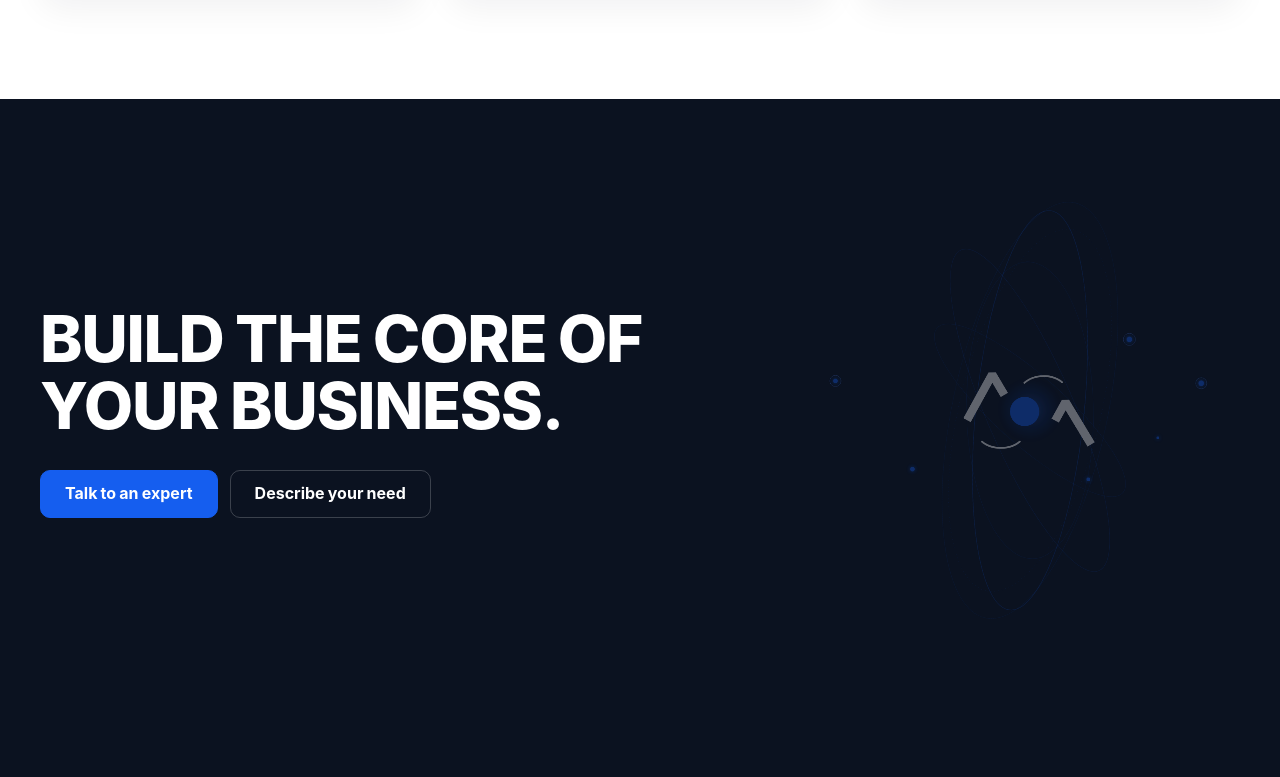
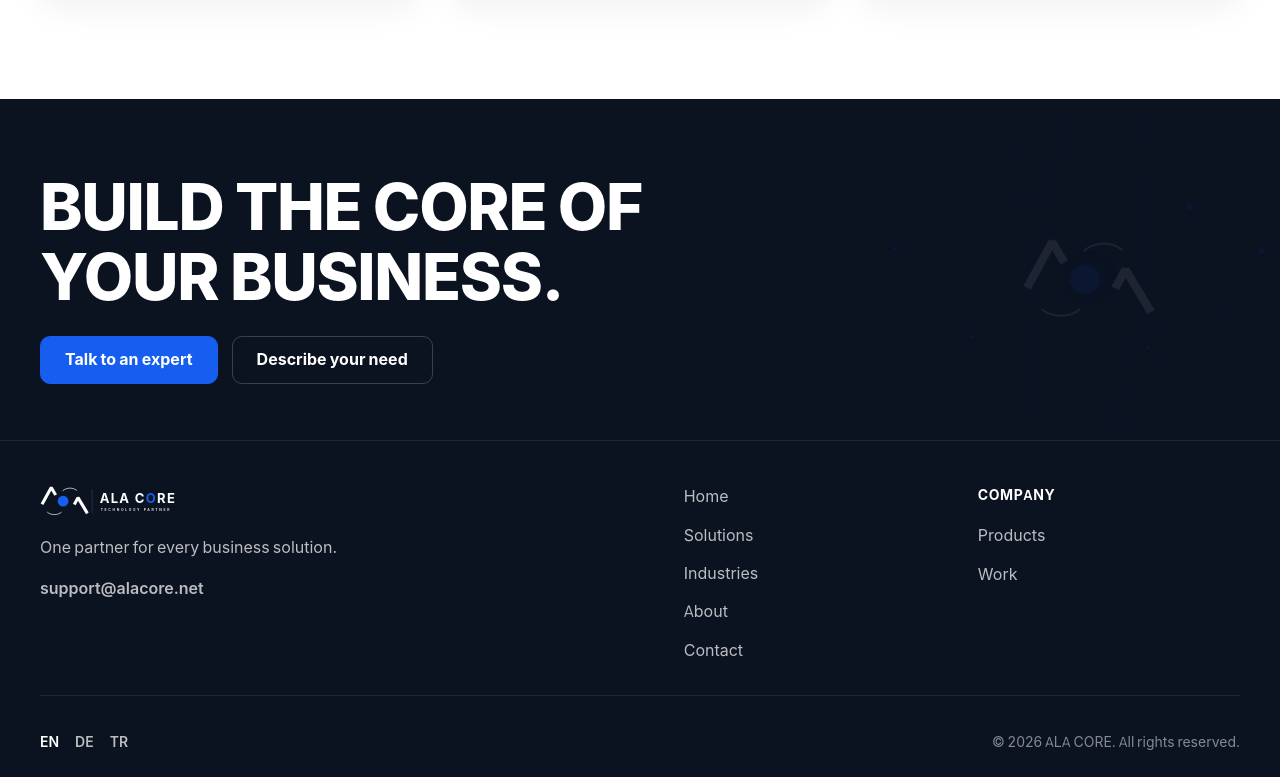
Before and after one commit to Jerop0/alacore, an Astro site: page / in a window 1280 px wide. Shown: the part 7163-7940 px from the top of the page. Built offline with nearby package versions, Linux system fonts and the light colour scheme; Astro itself is replaced by a stand-in of ours.

Commit message:
fix: compact footer and CTA layout
- Reduce CTA padding from 96px/120px to 72px/56px (desktop/mobile)
- Make orbit graphic absolutely positioned to avoid layout height
- Compact footer padding to 42px/34px with proper grid layout
- Add border-top to footer for visual separation
- Adjust floating buttons position on mobile to avoid footer overlap
- Improve responsive behavior at 820px breakpoint

```diff
--- a/src/components/layout/FloatingActions.astro
+++ b/src/components/layout/FloatingActions.astro
@@ -36,4 +36,10 @@ import AskAlaPanel from '../chat/AskAlaPanel.astro';
       gap: 0.875rem;
     }
   }
+
+  @media (max-width: 820px) {
+    .floating-actions {
+      bottom: max(6rem, calc(env(safe-area-inset-bottom) + 6rem));
+    }
+  }
 </style>
--- a/src/components/layout/SiteFooter.astro
+++ b/src/components/layout/SiteFooter.astro
@@ -83,32 +83,29 @@ const year = new Date().getFullYear();
 
 <style>
   .site-footer {
-    padding: 64px 0 32px;
+    padding: 42px 0 34px;
     background-color: var(--ala-core-ink);
     color: var(--ala-pure-white);
+    border-top: 1px solid rgba(255, 255, 255, 0.08);
   }
 
-  @media (min-width: 1024px) {
+  @media (max-width: 820px) {
     .site-footer {
-      padding: 80px 0 40px;
+      padding: 36px 0 88px;
     }
   }
 
   .site-footer__inner {
     display: grid;
-    gap: 2.5rem;
+    grid-template-columns: minmax(260px, 1.4fr) repeat(2, minmax(140px, 0.6fr));
+    gap: 32px;
+    align-items: start;
   }
 
-  @media (min-width: 768px) {
+  @media (max-width: 820px) {
     .site-footer__inner {
-      grid-template-columns: 1.5fr 1fr;
-      gap: 3rem;
-    }
-  }
-
-  @media (min-width: 1024px) {
-    .site-footer__inner {
-      grid-template-columns: 1.5fr 1fr 1fr 1fr;
+      grid-template-columns: 1fr;
+      gap: 24px;
     }
   }
 
@@ -118,22 +115,27 @@ const year = new Date().getFullYear();
     gap: 1rem;
   }
 
+  .site-footer__brand img {
+    max-width: 180px;
+    height: auto;
+  }
+
   .site-footer__tagline {
     max-width: 28ch;
-    font-size: var(--text-lg);
+    font-size: var(--text-md);
     line-height: 1.5;
-    color: rgba(255, 255, 255, 0.75);
+    color: rgba(255, 255, 255, 0.72);
   }
 
   .site-footer__email {
     font-size: var(--text-md);
     font-weight: 600;
-    color: var(--accent);
+    color: rgba(255, 255, 255, 0.72);
     transition: color 160ms var(--ease-out-expo);
   }
 
   .site-footer__email:hover {
-    color: #6b9bff;
+    color: var(--ala-pure-white);
   }
 
   .site-footer__nav-list {
@@ -145,7 +147,7 @@ const year = new Date().getFullYear();
 
   .site-footer__nav-list a {
     font-size: var(--text-md);
-    color: rgba(255, 255, 255, 0.7);
+    color: rgba(255, 255, 255, 0.72);
     transition: color 160ms var(--ease-out-expo);
   }
 
@@ -188,7 +190,7 @@ const year = new Date().getFullYear();
   .site-footer__language-list a {
     font-size: var(--text-sm);
     font-weight: 600;
-    color: rgba(255, 255, 255, 0.7);
+    color: rgba(255, 255, 255, 0.72);
   }
 
   .site-footer__language-list a[aria-current='true'] {
--- a/src/components/sections/FinalCta.astro
+++ b/src/components/sections/FinalCta.astro
@@ -51,27 +51,28 @@ const { locale, copy } = Astro.props;
   .final-cta {
     position: relative;
     overflow: hidden;
-    padding: 96px 0;
+    padding: 72px 0 56px;
     background-color: var(--ala-core-ink);
     color: var(--ala-pure-white);
   }
 
-  @media (min-width: 1024px) {
+  @media (max-width: 767px) {
     .final-cta {
-      padding: 120px 0;
+      padding: 52px 0 40px;
     }
   }
 
   .final-cta__inner {
     position: relative;
     display: grid;
-    gap: 2rem;
+    gap: 32px;
     align-items: center;
+    z-index: 1;
   }
 
   @media (min-width: 1024px) {
     .final-cta__inner {
-      grid-template-columns: 1fr minmax(0, 420px);
+      grid-template-columns: 1fr auto;
     }
   }
 
@@ -81,31 +82,35 @@ const { locale, copy } = Astro.props;
   }
 
   .final-cta__title {
-    font-size: var(--heading-md);
+    font-size: clamp(36px, 5vw, 64px);
     font-weight: 800;
-    line-height: 1.05;
+    line-height: 1.1;
     letter-spacing: -0.02em;
     text-transform: uppercase;
     max-width: 720px;
-    margin-bottom: 2rem;
+    margin: 0 0 24px 0;
   }
 
   .final-cta__actions {
     display: flex;
     flex-wrap: wrap;
-    gap: 0.75rem;
+    gap: 14px;
   }
 
   .final-cta__visual {
-    position: relative;
+    position: absolute;
+    inset-inline-end: -5%;
+    top: 50%;
+    transform: translateY(-50%);
+    width: min(420px, 45vw);
+    opacity: 0.08;
+    pointer-events: none;
     z-index: 0;
-    opacity: 0.35;
   }
 
   @media (max-width: 1023px) {
     .final-cta__visual {
-      max-width: 320px;
-      margin-inline: auto;
+      display: none;
     }
   }
 </style>
```
